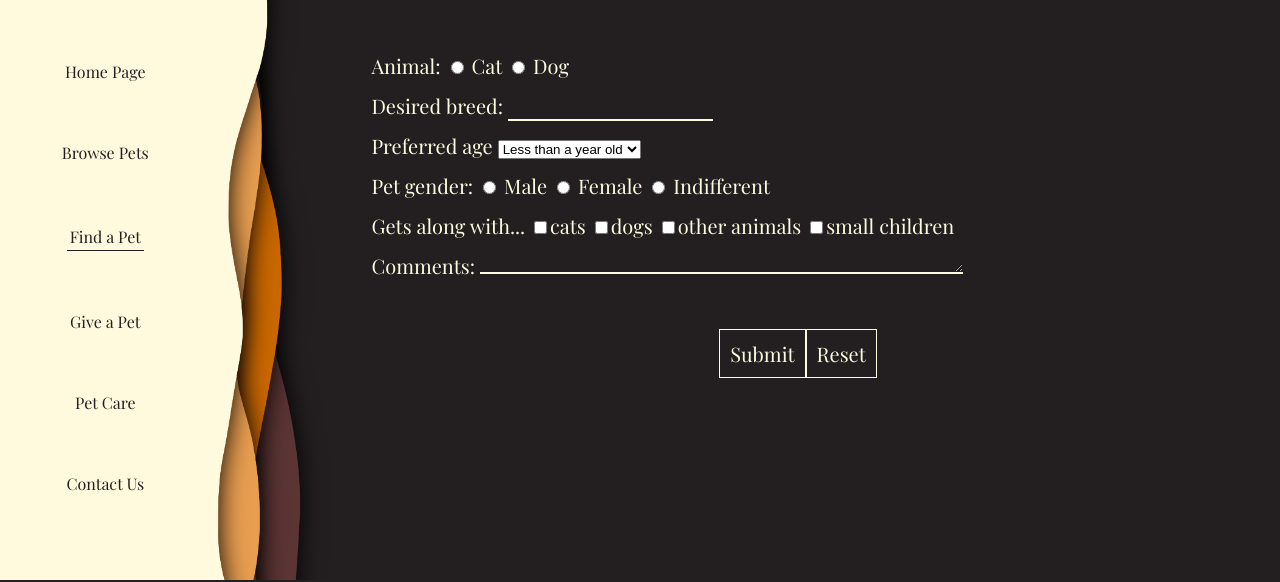
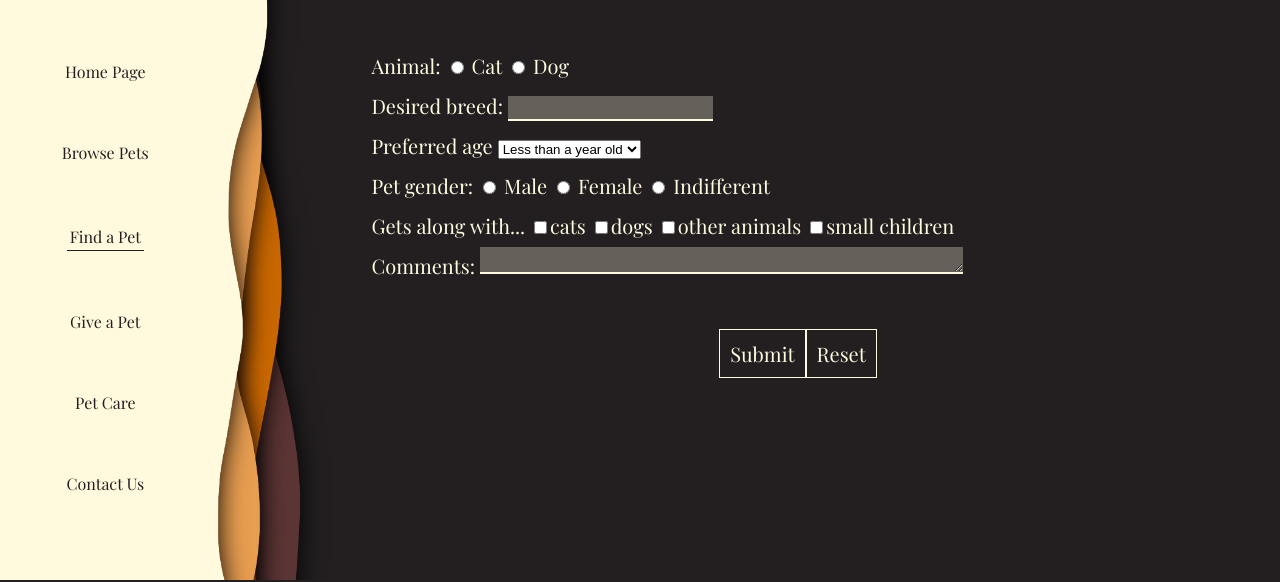
Before and after one commit to Otaphoque/fuzzy-friends, a plain HTML site: page find-pet.html in a window 1280 px wide. Shown: the part 220-802 px from the top of the page. Drawn offline with nearby package versions, Linux system fonts and the light colour scheme.

Commit message:
fixed the inputs of the find-a-pet page  cause it was broken and ugly

```diff
--- a/stylesheets/find-pet.css
+++ b/stylesheets/find-pet.css
@@ -59,7 +59,7 @@ h1 {
 }
 
 input[type=text], textarea {
-    background-color: transparent;
+    background-color: rgba(254, 250, 224, 0.3);
     border: 0px;
     border-bottom: 2px solid #FEFAE0;
     color: #FEFAE0;
```
